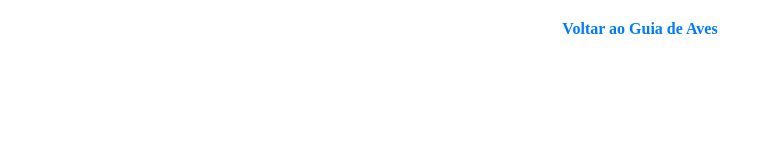
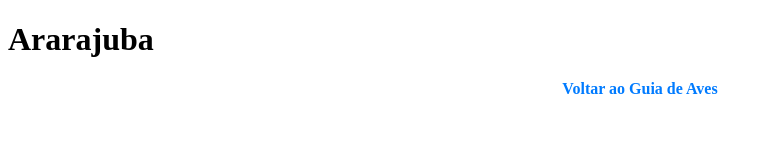
Before and after one commit to migueldsa20071/umAviario, a plain HTML site: page ararajuba.html in a window 1280 px wide. Shown: the whole page, without its empty margins (0-773 px from the left). Drawn offline with Linux system fonts and the light colour scheme.

Commit message:
uma pequena mudança

```diff
--- a/ararajuba.html
+++ b/ararajuba.html
@@ -9,7 +9,7 @@
 </head>
 <body>
     <header>
-
+        <h1>Ararajuba</h1>
     </header>
     <main>
 
```
